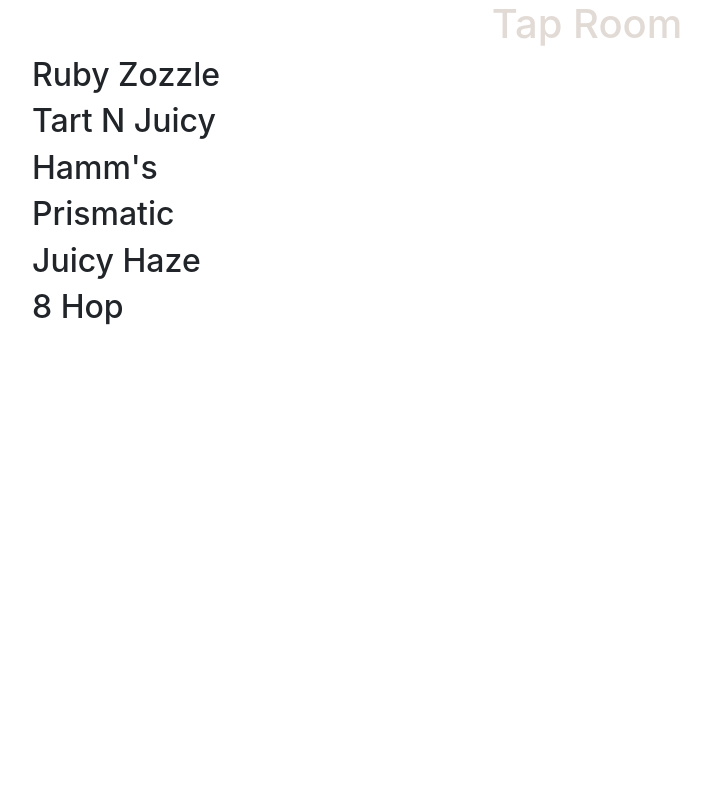
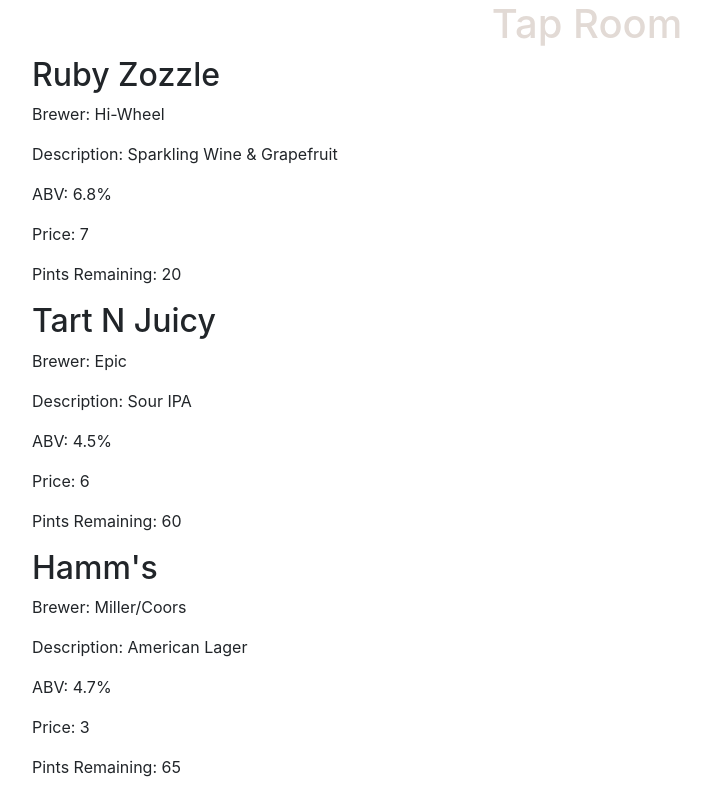
Before and after one commit to ldam77/taproom-react, a React app: page /#/ in a window 1280 px wide. Shown: the top 798 px of the page, without its empty margins (53-764 px from the left). Built offline with nearby package versions, Linux system fonts and the light colour scheme.

Commit message:
add code to display Beer's properties

```diff
--- a/src/components/Beer.jsx
+++ b/src/components/Beer.jsx
@@ -5,6 +5,11 @@
   return (
     <div>
       <h2>{props.name}</h2>
+      <p>Brewer: {props.brewer}</p>
+      <p>Description: {props.description}</p>
+      <p>ABV: {props.abv}</p>
+      <p>Price: {props.price}</p>
+      <p>Pints Remaining: {props.remaining}</p>
     </div>
   );
 }
@@ -14,8 +19,8 @@
   brewer: PropTypes.string.isRequired,
   description: PropTypes.string.isRequired,
   abv: PropTypes.string.isRequired,
-  price: PropTypes.number.isRequired,
-  remaining: PropTypes.number.isRequired,
+  price: PropTypes.string.isRequired,
+  remaining: PropTypes.string.isRequired,
 };
 
 export default Beer;
```
